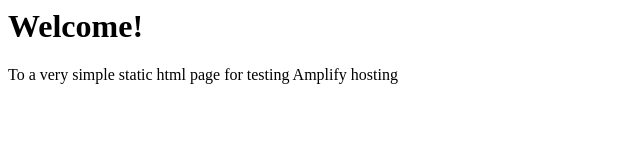
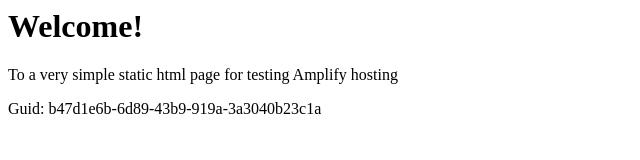
Before and after one commit to aws-aemilia-sin/Github-PR-Commit-Integration-Test-DoNotTouch-GitH-MJCD6L4M-v1-prod-ap-southeast-1, a website: page src/index.html in a window 1280 px wide. Shown: the whole page, without its empty margins (0-640 px from the left). Drawn offline with Linux system fonts and the light colour scheme.

Commit message:
commit from integ tests

```diff
--- a/src/index.html
+++ b/src/index.html
@@ -1,3 +1,5 @@
+
+
 <html lang="en">
 
 <head>
@@ -10,6 +12,6 @@
 <body>
     <h1>Welcome!</h1>
     <p>To a very simple static html page for testing Amplify hosting</p>
-</body>
+    <p>Guid: b47d1e6b-6d89-43b9-919a-3a3040b23c1a</p></body>
 
 </html>
```
